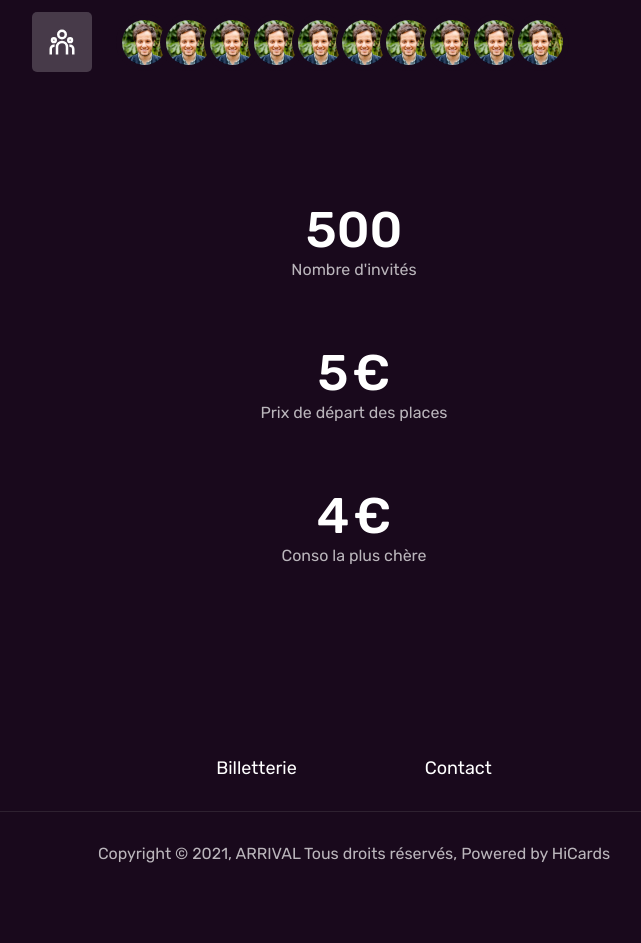
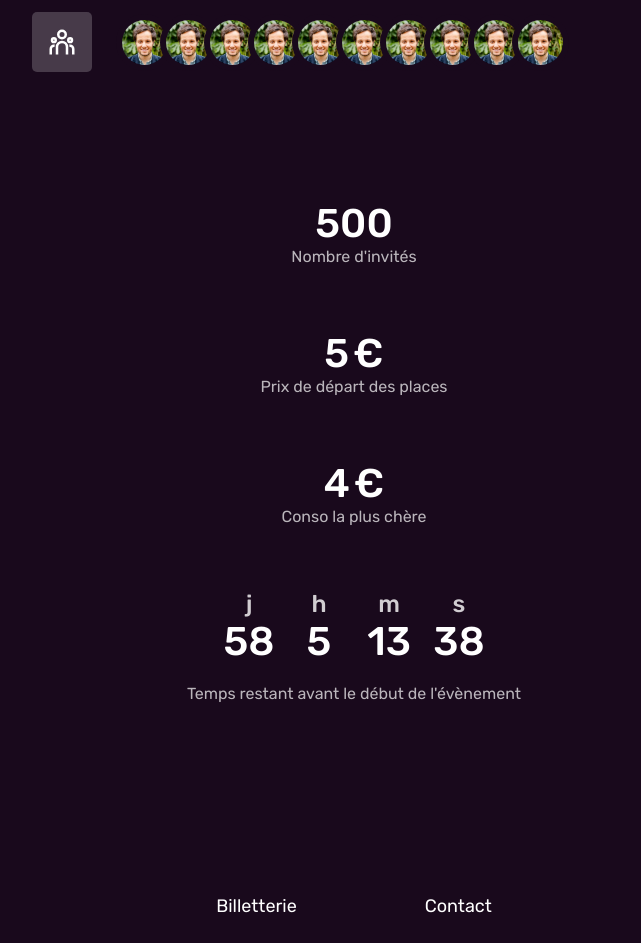
Before and after one commit to Macrohard-Onice/Arrival, a PHP site: page / in a window 1280 px wide. Shown: the part 1292-2235 px from the top of the page, without its empty margins (286-927 px from the left). Before the commit the page ends 2155 px from the top, so only its background shows below. Run offline with PHP 8.4, Linux system fonts and the light colour scheme; some libraries are stand-ins or nearby versions.

Commit message:
CountdownModif

```diff
--- a/public/billetterie.css
+++ b/public/billetterie.css
@@ -64,7 +64,7 @@ a {
   backdrop-filter: blur(2px);
 }
 .headerContainer {
-width: 50%;
+width: 100%;
 max-width: 800px;
   display: flex;
   flex-direction: column;
@@ -103,6 +103,7 @@ max-width: 800px;
 
   height: 40px;
   width: 40px;
+  cursor: pointer;
 }
 
 .ticketIcon {
--- a/public/billetterie.html
+++ b/public/billetterie.html
@@ -30,10 +30,10 @@
 
       <div class="separatorWidth">
       </div>
-      <a href="Billeterie.html" class="headerText"> Billetterie</a>
+      <a href="Billetterie.html" class="headerText"> Billetterie</a>
     </div>
 
-    <a href="#" class="ChooseText">Choisis ta place !</a>
+    <a class="ChooseText">Choisis ta place !</a>
 
 
   </div>
--- a/public/billetterie.js
+++ b/public/billetterie.js
@@ -46,3 +46,6 @@ $('#onScroll').on('click', function(){
   $('#append').find(".selectedInner").removeClass('selectedInner');
 
 })
+$('#append').on('click', function(){
+window.location.reload()
+  })
--- a/public/index.html
+++ b/public/index.html
@@ -137,21 +137,32 @@
             <div class="countersContainer">
 
               <span class='counterTextContainer'>
-                <a href="#" class='counter' id="count" >0</a>
+                <a  class='counter' id="count" >0</a>
                 <br>
-                <a href="#" class='counterSubtitle'> Nombre d'invités</a>
+                <a  class='counterSubtitle'> Nombre d'invités</a>
 
               </span>
               <span class='counterTextContainer'>
                 <a class='counter' id="count2" >0</a>  <a class='counter' >€</a>
                 <br>
-                <a href="#" class='counterSubtitle'> Prix de départ des places</a>
+                <a  class='counterSubtitle'> Prix de départ des places</a>
 
               </span>
               <span class='counterTextContainer'>
-                <a href="#" class='counter' id="count3" >0</a> <a class='counter' >€</a>
+                <a  class='counter' id="count3" >0</a> <a class='counter' >€</a>
                 <br>
-                <a href="#" class='counterSubtitle'> Conso la plus chère </a>
+                <a  class='counterSubtitle'> Conso la plus chère </a>
+
+              </span>
+              <span class='counterTextContainer'>
+                <div class='counter counterDate'    >
+                  <div class='columnCounter' > <a  id="count4Days" class="countDays">0</a> <a class='countSeparator'> j </a> </div>
+                  <div class='columnCounter' ><a id="count4Hours" class="countHours">0</a> <a class='countSeparator'> h </a> </div>
+                  <div class='columnCounter'  ><a id="count4Minutes" class="countMinutes">0</a> <a class='countSeparator'> m </a> </div>
+                  <div class='columnCounter'  > <a id="count4Seconds" class="countSeconds">0</a><a class='countSeparator'> s </a> </div>
+                </div>
+                <br>
+                <a class='counterSubtitle '> Temps restant avant le début de l'évènement </a>
 
               </span>
 
@@ -187,7 +198,14 @@
 
             <a href="#" class="arrivalBottomText">Arrival</a>
 
-            <a href="#" class="countdown" id="countdown"></a>
+
+            <div class="countdown counterDate"    >
+              <div class='columnCounter' > <a  id="count5Days" class="countDays">0</a> <a class='countSeparator'> j </a> </div>
+              <div class='columnCounter' ><a id="count5Hours" class="countHours">0</a> <a class='countSeparator'> h </a> </div>
+              <div class='columnCounter'  ><a id="count5Minutes" class="countMinutes">0</a> <a class='countSeparator'> m </a> </div>
+              <div class='columnCounter'  > <a id="count5Seconds" class="countSeconds">0</a><a class='countSeparator'> s </a> </div>
+            </div>
+
 
           </div>
           <a href="billetterie.html" id="onScroll">
--- a/public/style.css
+++ b/public/style.css
@@ -298,13 +298,33 @@ filter: brightness(150%);
 }
 
 .counter {
-  font-size: 50px;
+  font-size: 40px;
   font-weight: 500;
+
+}
+.counterDate {
+  flex-direction: row!important;
+  display: flex!important;
+  align-items: center;
+  justify-content: center;
+}
+.columnCounter {
+  display: flex;
+  flex-direction: column-reverse;
+  align-items:  center;
+  justify-content: center;
+  margin: 0 10px 0 10px;
+  width: 50px;
+}
+.countSeparator {
+  opacity: 0.8;
+  font-size: 60%;
 }
 .counterSubtitle {
   font-size: 16px;
   opacity: 0.7;
 }
+
 .teamIcon{
   border-radius: 50%;
   border: 6px solid var(--backgroundColor);
```
Also changed, not shown: public/html/footer.html (added, +8 -0 lines), public/script.js (+61 -6 lines), public/html/header.html (added), 1 other file.
